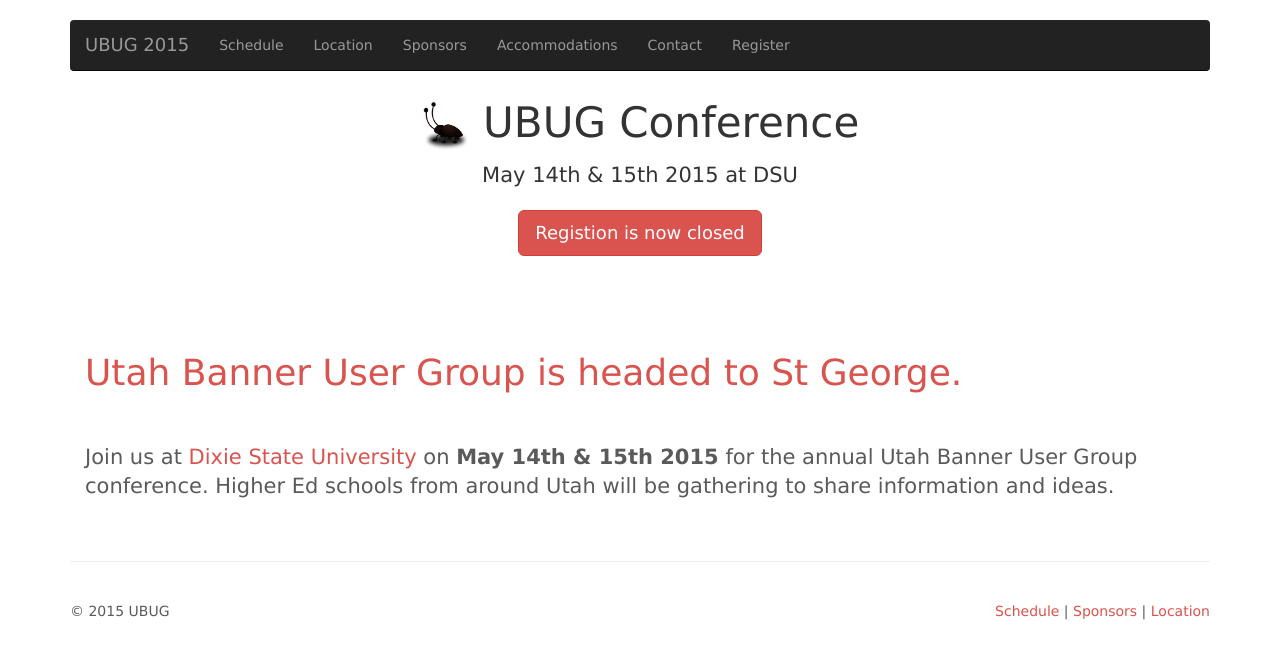
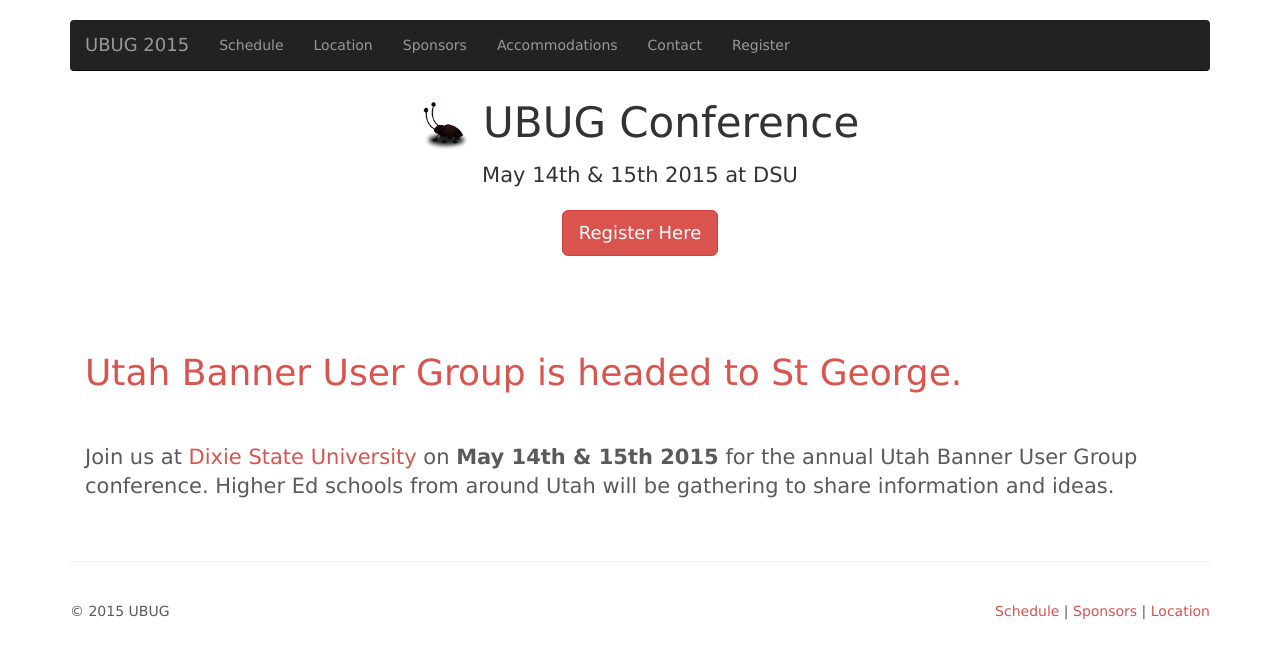
Before and after one commit to ubug/ubug.github.io, a Jekyll site: the page built from index.html, in a window 1280 px wide. Shown: the top 659 px of the page. Built offline with Jekyll 4.4.1, drawn with Linux system fonts in a browser that asks for light colours; nearby versions of some CDN libraries; Markdown is read by kramdown in place of the engine named in the settings.

Commit message:
reopen registration

```diff
--- a/_config.yml
+++ b/_config.yml
@@ -7,6 +7,6 @@
 year: 2015
 eventdate: May 14th &amp; 15th 2015
 registration_form: https://commerce.cashnet.com/WEBUBUG
-register_button_text: Registion is now closed
+register_button_text: Register Here
 register_button_help_text:
 exclude: [node_modules, Gruntfile.coffee, package.json, bower.json, _js, _sass]
```
